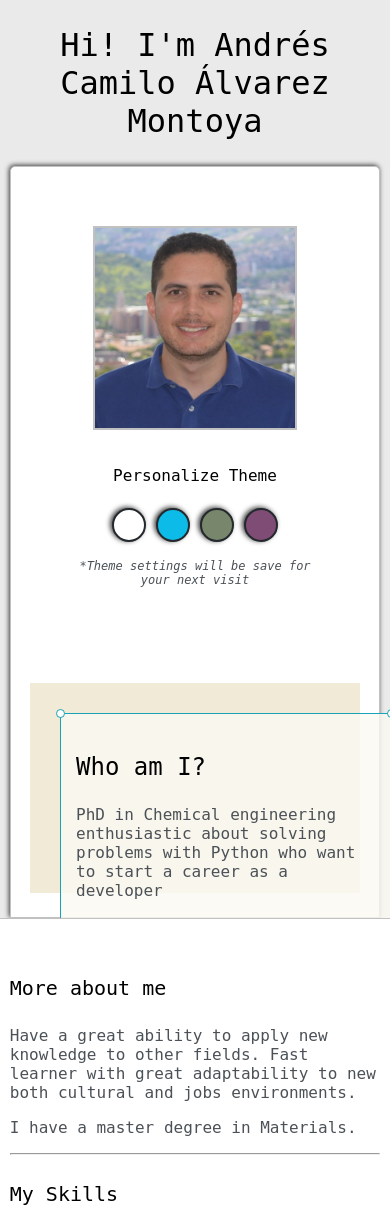
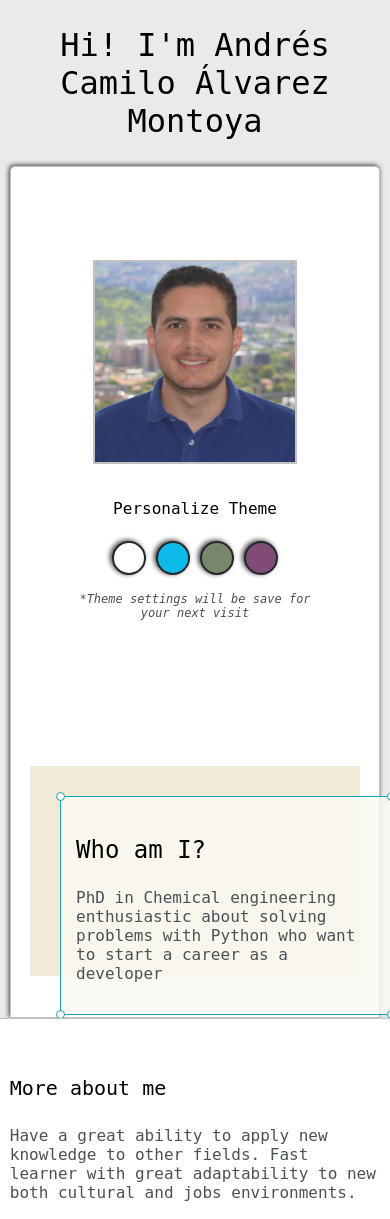
Before and after one commit to acamalvarez/acam-portfolio, a Django app: page / in a window 390 px wide. Shown: the part 131-1350 px from the top of the page. Run offline with Django 3.2, Linux system fonts and the light colour scheme.

```diff
--- a/static/css/default.css
+++ b/static/css/default.css
@@ -440,7 +440,7 @@ input[type=button], input[type=submit], input[type=reset], button {
             'nav-wrapper'
             'left-column'
             'right-column';
-        height: 750px;
+        height: 850px;
     }
 
     .right-column{
```
